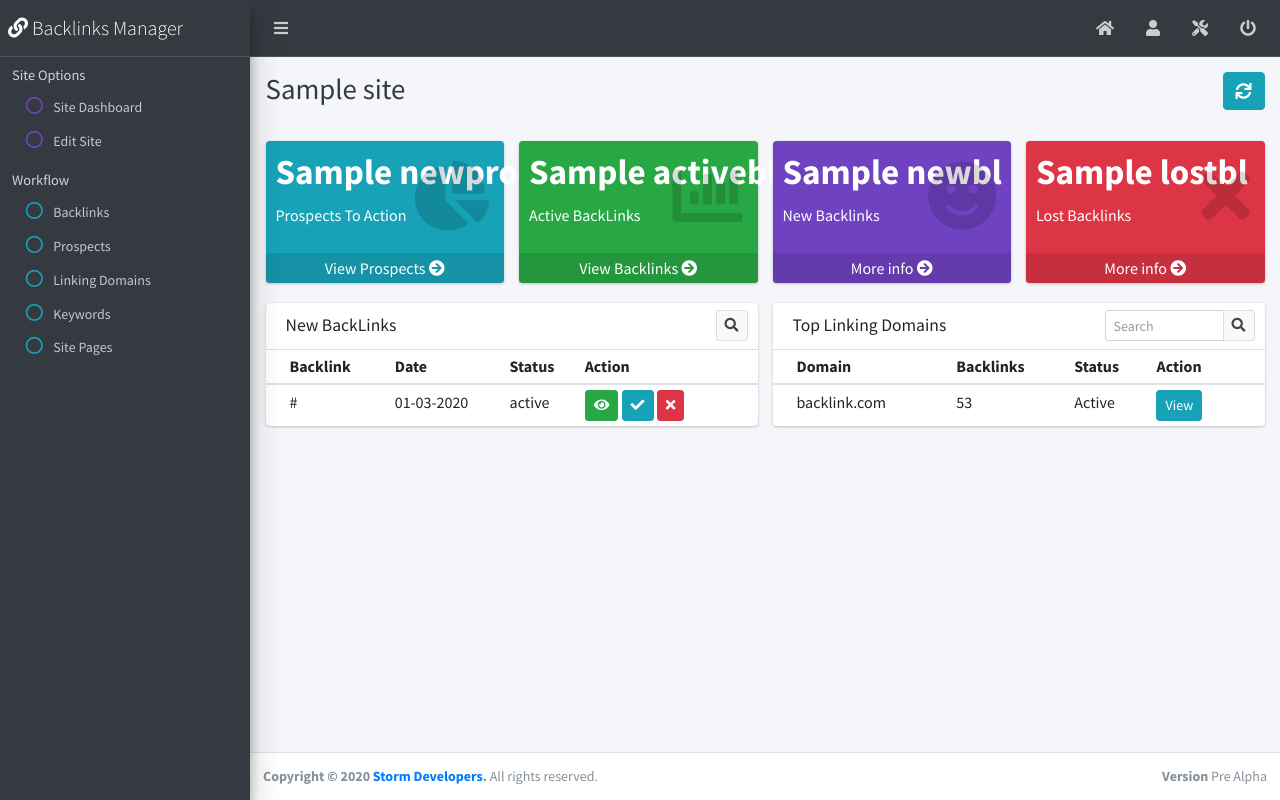
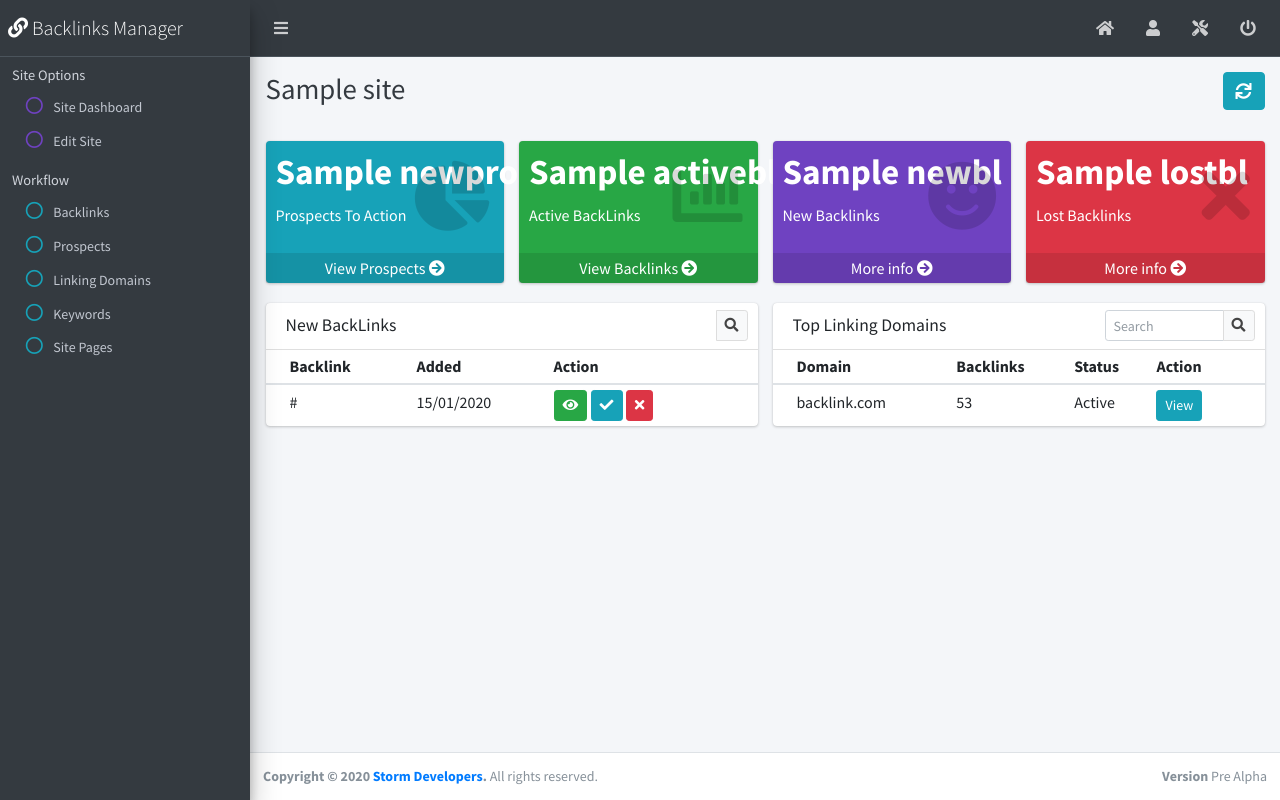
Before and after one commit to Narvuk/BacklinksManager, a Symfony app: template templates/sites/index.html.twig in a window 1280 px wide. Run offline with Twig, Linux system fonts and the light colour scheme; the template is opened without the code that fills it: most values are stand-ins (such as "Sample title", 1, 10 or a date in 2020); some libraries are stand-ins or nearby versions.

Commit message:
Updates to tables and site info index

```diff
--- a/src/Controller/SitesController.php
+++ b/src/Controller/SitesController.php
@@ -65,6 +65,7 @@ class SitesController extends AbstractController
         // backlinks
         $newbl = $backlinkrepo->findBy(['siteid' => $id, 'status' => 'New'] );
         $activebl = $backlinkrepo->findBy(['siteid' => $id, 'status' => 'Active'] );
+        $lostbl = $backlinkrepo->findBy(['siteid' => $id, 'status' => 'Lost'] );
         // prospects
         $newprosp = $prospectrepo->findBy(['siteid' => $id, 'status' => 'New'] );
         $activeprosp = $prospectrepo->findBy(['siteid' => $id, 'status' => 'Active'] );
@@ -73,6 +74,8 @@ class SitesController extends AbstractController
         // backlinks
         $countnew = count($newbl);
         $countactive = count($activebl);
+        $countlost = count($lostbl);
+
         // Prospects
         $cnprosp = count($newprosp);
         $caprosp = count($activeprosp);
@@ -82,6 +85,7 @@ class SitesController extends AbstractController
 
         $site->setNewBL($countnew);
         $site->setActiveBL($countactive);
+        $site->setLostBL($countlost);
         $site->setNewProsp($cnprosp);
         $site->setActiveProsp($caprosp);
         $site->setUpdated(new \DateTime());
@@ -91,6 +95,7 @@ class SitesController extends AbstractController
             $temp = array(
                'newbl' => $countnew,
                'activebl' => $countactive,
+               'lostbl' => $countlost,
                'cnprosp' => $cnprosp,
                'caprosp' => $caprosp,
             );
--- a/templates/sites/backlinks.html.twig
+++ b/templates/sites/backlinks.html.twig
@@ -13,7 +13,7 @@
 <div class="row">
         <div class="col-12">
             <div class="card">
-              <div class="card-body table-responsive p-0">
+              <div class="card-body p-0">
                 <table class="table table-sm table-hover text-nowrap">
                   <thead>
                     <tr>
--- a/templates/sites/index.html.twig
+++ b/templates/sites/index.html.twig
@@ -61,7 +61,7 @@
             <!-- small card -->
             <div class="small-box bg-red">
               <div class="inner">
-                <h3>{{site.lostbl}}</h3>
+                <h3 id="lostbl">{{site.lostbl}}</h3>
 
                 <p>Lost Backlinks</p>
               </div>
@@ -89,13 +89,12 @@
                 </div>
               </div>
               <!-- /.card-header -->
-              <div class="card-body table-responsive p-0">
+              <div class="card-body p-0">
                 <table class="table table-sm table-hover text-nowrap">
                   <thead>
                     <tr>
                       <th>Backlink</th>
-                      <th>Date</th>
-                      <th>Status</th>
+                      <th>Added</th>
                       <th>Action</th>
                     </tr>
                   </thead>
@@ -103,8 +102,7 @@
                   {% for nb in newbls %}
                     <tr>
                       <td>{{ nb.backlink }}</td>
-                      <td>01-03-2020</td>
-                      <td><span class="tag tag-success">{{ nb.status }}</span></td>
+                      <td>{{ nb.created|date('d/m/Y') }}</td>
                       <td>
                         <button class="btn btn-success btn-sm"><i class="fas fa-eye"></i></button>
                         <button class="btn btn-info btn-sm"><i class="fas fa-check"></i></button>
@@ -136,7 +134,7 @@
                 </div>
               </div>
               <!-- /.card-header -->
-              <div class="card-body table-responsive p-0">
+              <div class="card-body p-0">
                 <table class="table table-sm table-hover text-nowrap">
                   <thead>
                     <tr>
@@ -175,6 +173,8 @@
             $('#newbl').append('<i class="fas fa-spinner fa-pulse"></i>');
             $('#activebl').html('');
             $('#activebl').append('<i class="fas fa-spinner fa-pulse"></i>');
+            $('#lostbl').html('');
+            $('#lostbl').append('<i class="fas fa-spinner fa-pulse"></i>');
             $('#newprosp').html('');
             $('#newprosp').append('<i class="fas fa-spinner fa-pulse"></i>');
             $.ajax({
@@ -188,6 +188,8 @@
                   $('#newbl').append(data['newbl']);
                   $('#activebl').html('');
                   $('#activebl').append(data['activebl']);
+                  $('#lostbl').html('');
+                  $('#lostbl').append(data['lostbl']);
                   $('#newprosp').html('');
                   $('#newprosp').append(data['cnprosp']);
                   $('#bspin').html('');
--- a/templates/sites/keywords.html.twig
+++ b/templates/sites/keywords.html.twig
@@ -13,7 +13,7 @@
 <div class="row">
         <div class="col-12">
             <div class="card">
-              <div class="card-body table-responsive p-0">
+              <div class="card-body p-0">
                 <table class="table table-sm table-hover text-nowrap">
                   <thead>
                     <tr>
--- a/templates/sites/pages.html.twig
+++ b/templates/sites/pages.html.twig
@@ -13,7 +13,7 @@
 <div class="row">
         <div class="col-12">
             <div class="card">
-              <div class="card-body table-responsive p-0">
+              <div class="card-body p-0">
                 <table class="table table-sm table-hover text-nowrap">
                   <thead>
                     <tr>
--- a/templates/sites/prospects.html.twig
+++ b/templates/sites/prospects.html.twig
@@ -13,7 +13,7 @@
     <div class="row">
         <div class="col-12">
             <div class="card">
-              <div class="card-body table-responsive p-0">
+              <div class="card-body p-0">
                 <table class="table table-sm table-hover text-nowrap">
                   <thead>
                     <tr>
```
